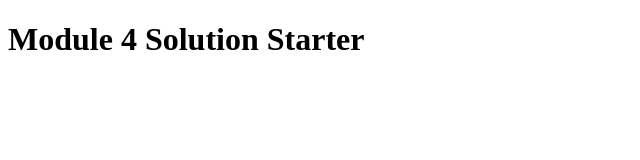
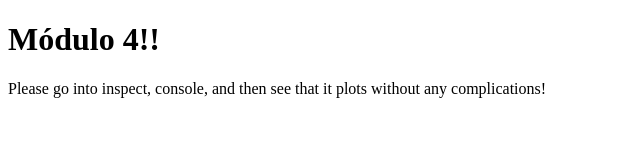
Before and after one commit to carolinamoralesx/project3, a plain HTML site: page index.html in a window 1280 px wide. Shown: the whole page, without its empty margins (0-640 px from the left). Drawn offline with Linux system fonts and the light colour scheme.

Commit message:
Update index.html

```diff
--- a/index.html
+++ b/index.html
@@ -2,7 +2,7 @@
 <html>
 <head>
   <meta charset="utf-8">
-  <title>Module 4 Solution Starter</title>
+  <title>Módulo 4!!</title>
   <script>
     var names = []; // DO NOT REMOVE
   </script>
@@ -11,6 +11,9 @@
   <script src="script.js"></script>
 </head>
 <body>
-  <h1>Module 4 Solution Starter</h1>
+  <h1>Módulo 4!!</h1>
+
+  <p> Please go into inspect, console, and then see that it plots without any complications! </p>
+
 </body>
 </html>
```
